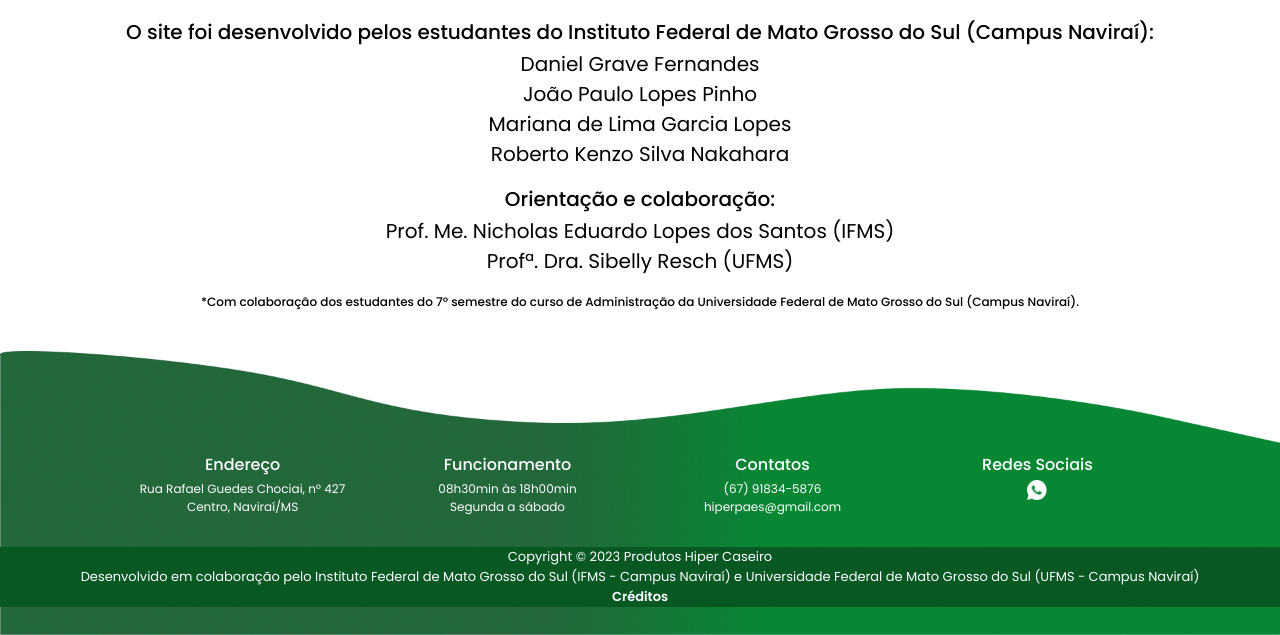
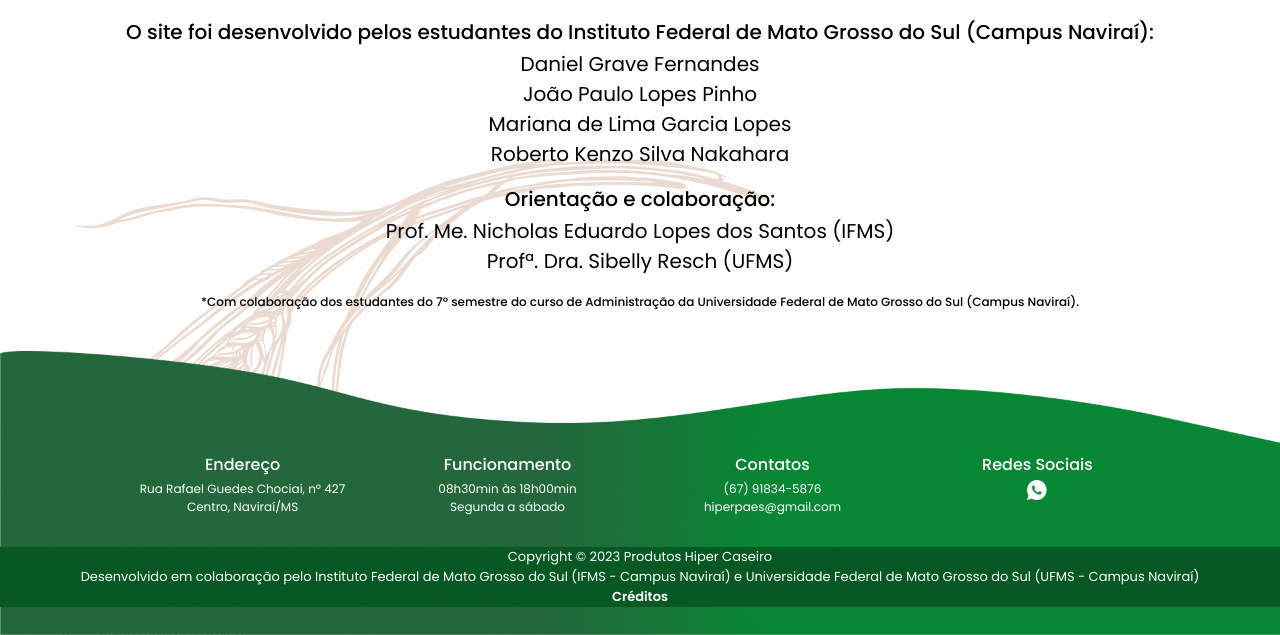
Before and after one commit to tads-extensao-I/HiperCaseiros, a plain HTML site: page Creditos.html in a window 1280 px wide. Shown: the part 1222-1857 px from the top of the page. Drawn offline with Linux system fonts and the light colour scheme; a web font is replaced by a local one.

Commit message:
main com trigos em todas paginas

```diff
--- a/Creditos.html
+++ b/Creditos.html
@@ -17,6 +17,7 @@
 
 <!--HEADER-->
 <body>
+
     <header>
            <div class="header__links">
                 <div class="header__links-esquerda">
@@ -39,7 +40,7 @@
 
             </div>
     </header>
-
+    <main class="trigos">
     <!--CRÉDITOS-->
     <section class="section-creditos">
         <div class="creditos-alunos">
@@ -61,7 +62,7 @@
         </p>
     </section>
 
-    </div>
+
     <!--RODAPÉ-->
     <footer>
         <img src="img/IMG_RODAPE.png">
@@ -92,8 +93,6 @@
                  e Universidade Federal de Mato Grosso do Sul (UFMS - Campus Naviraí)
                  <a class="rodape__creditos" href="./Creditos.html">Créditos</a>
              </div>
+        </main>
 </body>
 </html>
-</body>
-
-</html>
--- a/css/Creditos.css
+++ b/css/Creditos.css
@@ -16,6 +16,9 @@
 
 :root {
     font-size: 62.5%;
+}
+.trigos{
+    background-image: url("../img/Trigos.png");
 }
 
 /*HEADER*/
--- a/css/Mapa.css
+++ b/css/Mapa.css
@@ -13,7 +13,9 @@
 :root {
     font-size: 62.5%;
 }
-
+.trigos{
+    background-image: url("../img/Trigos.png");
+}
 /*HEADER*/
 header {
     display: flex;
--- a/css/Produto.css
+++ b/css/Produto.css
@@ -16,6 +16,9 @@
 
 :root {
     font-size: 62.5%;
+}
+.trigos{
+    background-image: url("../img/Trigos.png");
 }
 
 /*HEADER*/
--- a/css/index.css
+++ b/css/index.css
@@ -17,6 +17,9 @@
 
 :root {
     font-size: 62.5%;
+}
+.trigos{
+    background-image: url("../img/Trigos.png");
 }
 
 /*HEADER*/
```
Also changed, not shown: Mapa.html (+2 -1 lines), ProdutoCAzul.html (+3 -1 lines), ProdutoCVerde.html (+2 -1 lines), ProdutoCVermelho.html (+2 -1 lines), ProdutoPForma.html (+2 -1 lines), ProdutoPHDog.html (+2 -1 lines), ProdutoPHamburguer.html (+2 -1 lines), ProdutoPIntegral.html (+2 -1 lines), index.html (+2 -1 lines).
